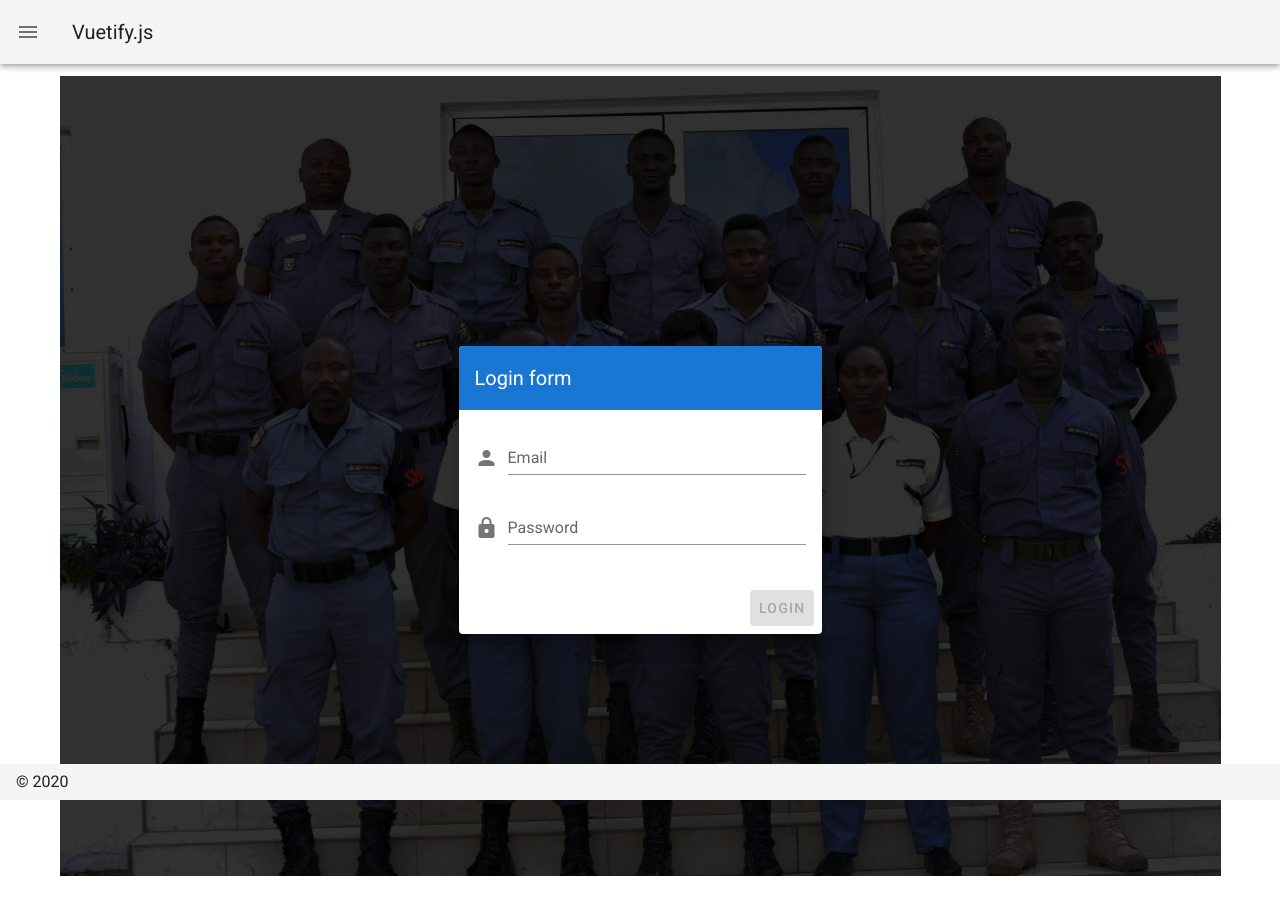
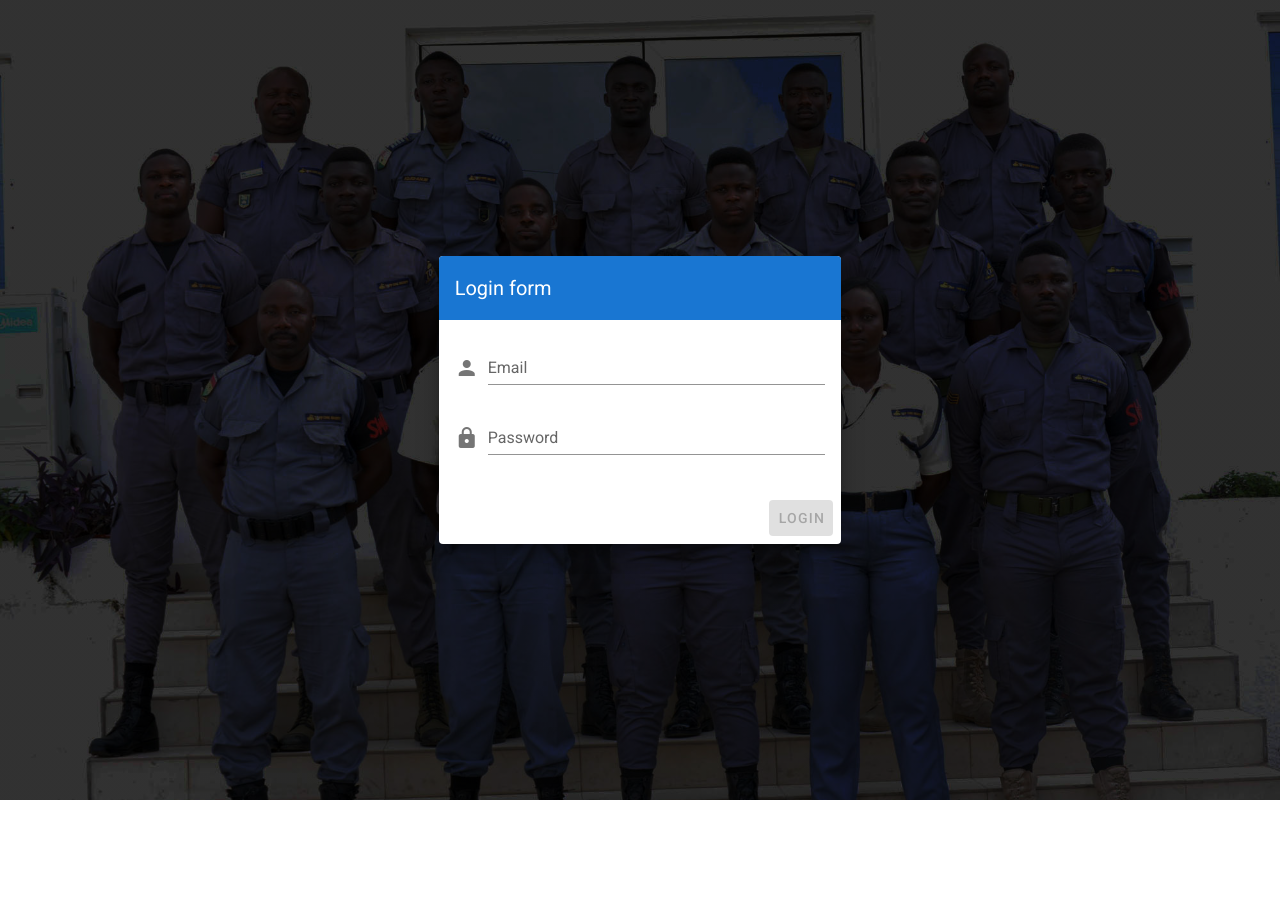
Before and after one commit to nytro04/guards-sys-frontend, a Nuxt app: page /Login in a window 1280 px wide. Shown: the top 914 px of the page. After the commit the page ends 800 px from the top, so only its background shows below. Built offline with nearby package versions, Linux system fonts and the light colour scheme.

Commit message:
fix: add layout type login to Login page

```diff
--- a/layouts/default.vue
+++ b/layouts/default.vue
@@ -11,11 +11,11 @@
     >
       <v-list-item>
         <v-list-item-avatar>
-          <img src="https://randomuser.me/api/portraits/men/81.jpg" />
+          <img src="~/assets/img/guard-sys-logo-temp.jpg" />
         </v-list-item-avatar>
         <v-list-item-content>
           <v-list-item-title class="title">
-            Application
+            Guard-sys
           </v-list-item-title>
         </v-list-item-content>
       </v-list-item>
@@ -92,7 +92,7 @@ export default {
       miniVariant: false,
       right: true,
       rightDrawer: false,
-      title: 'Vuetify.js'
+      title: 'Guard-sys'
     }
   }
 }
--- a/pages/Login.vue
+++ b/pages/Login.vue
@@ -8,7 +8,8 @@
 export default {
   components: {
     Login: () => import('~/components/Auth/Login')
-  }
+  },
+  layout: 'login'
 }
 </script>
 
```
Also changed, not shown: assets/img/guard-sys-logo-temp.jpg (added).
